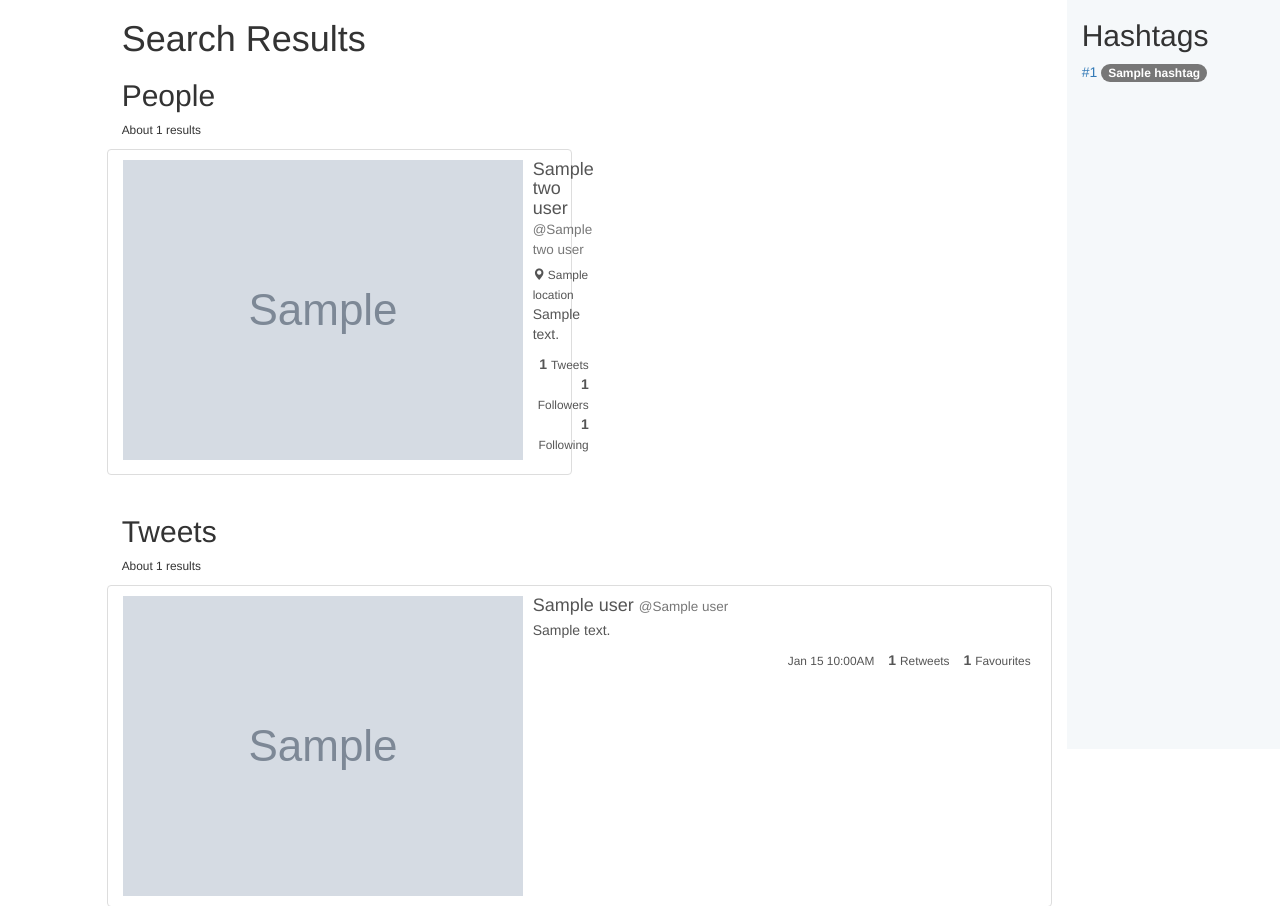
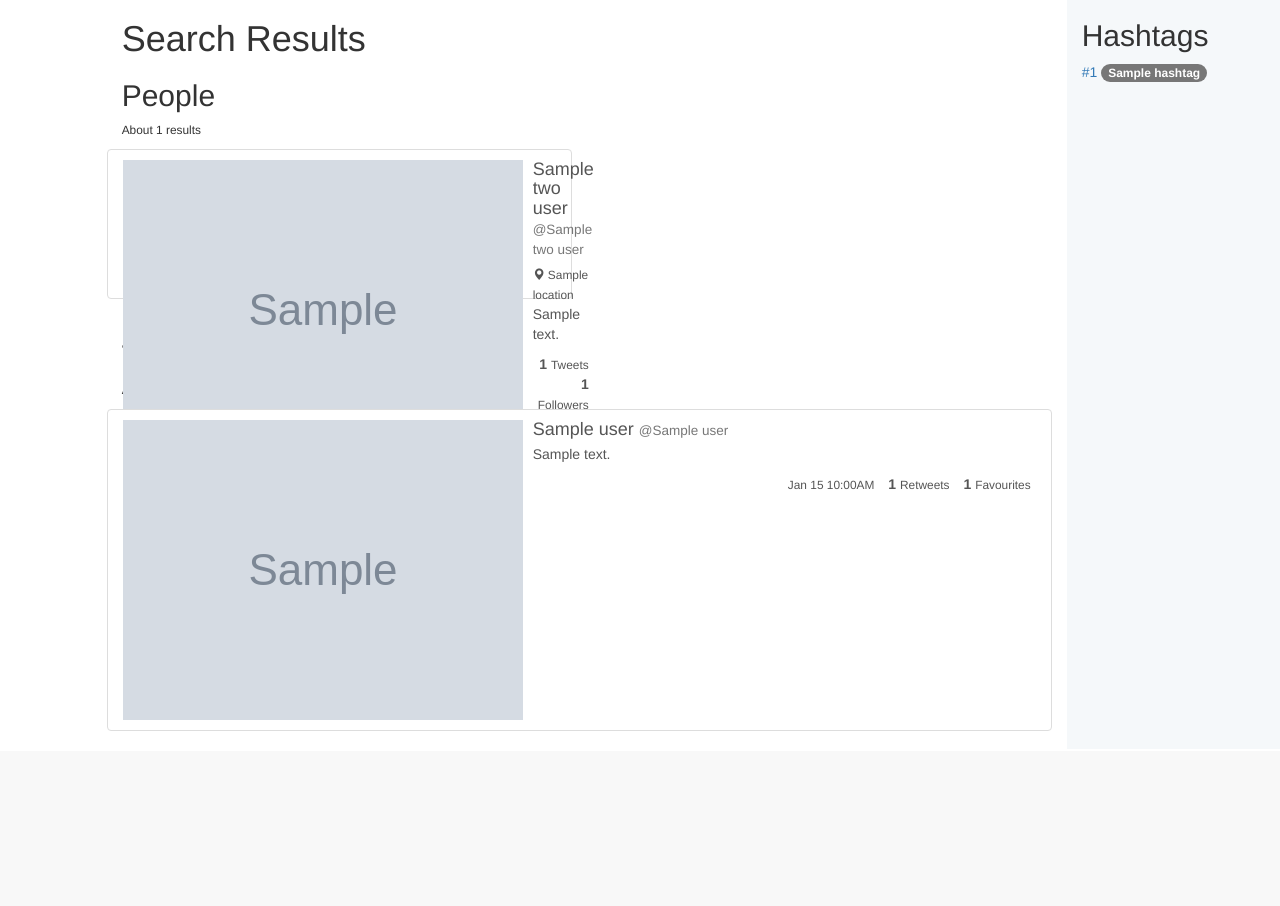
Before and after one commit to ashleyhsia0/tweegle, a Flask app: template templates/search_results.html in a window 1280 px wide. Shown: the part 51-957 px from the top of the page. After the commit the page ends 782 px from the top, so only its background shows below. Run offline with Flask 2, Linux system fonts and the light colour scheme; the template is opened without the code that fills it: most values are stand-ins (such as "Sample title", 1, 10 or a date in 2020); grey boxes marked "Sample" are stand-in pictures; some libraries are stand-ins or nearby versions.

Commit message:
Standardize height of user profile card

```diff
--- a/static/css/styles.css
+++ b/static/css/styles.css
@@ -45,6 +45,10 @@ body {
     }
 }
 
+.profile-card {
+    height: 150px;
+}
+
 .list-inline {
     margin-top: 10px;
 }
--- a/templates/search_results.html
+++ b/templates/search_results.html
@@ -46,14 +46,14 @@
             <div class="row">
               {% for user in two_users %}
                 <div class="list-group col-md-6">
-                  <a href="http://twitter.com/{{ user.screen_name }}" class="list-group-item">
+                  <a href="http://twitter.com/{{ user.screen_name }}" class="list-group-item profile-card">
                     <div class="media-left">
                       <img class="media-object" src="{{ user.profile_image_url }}" alt="{{ user.name }}'s profile picture">
                     </div>
                     <div class="media-body">
                       <h4 class="media-heading">{{ user.name }} <small>&commat;{{ user.screen_name }}</small></h4>
                       <small><span class="glyphicon glyphicon-map-marker" aria-hidden="true"></span> {{ user.location or "N/A" }}</small><br>
-                      {{ user.description|truncate(100) }}<!-- Truncate to reduce length of description --><br>
+                      {{ user.description|truncate(150) }}<!-- Truncate to reduce length of description --><br>
                       <ul class="list-inline text-right">
                         <li><b>{{ user.statuses_count }}</b> <small>Tweets</small></li>
                         <li><b>{{ user.followers_count }}</b> <small>Followers</small></li>
```
